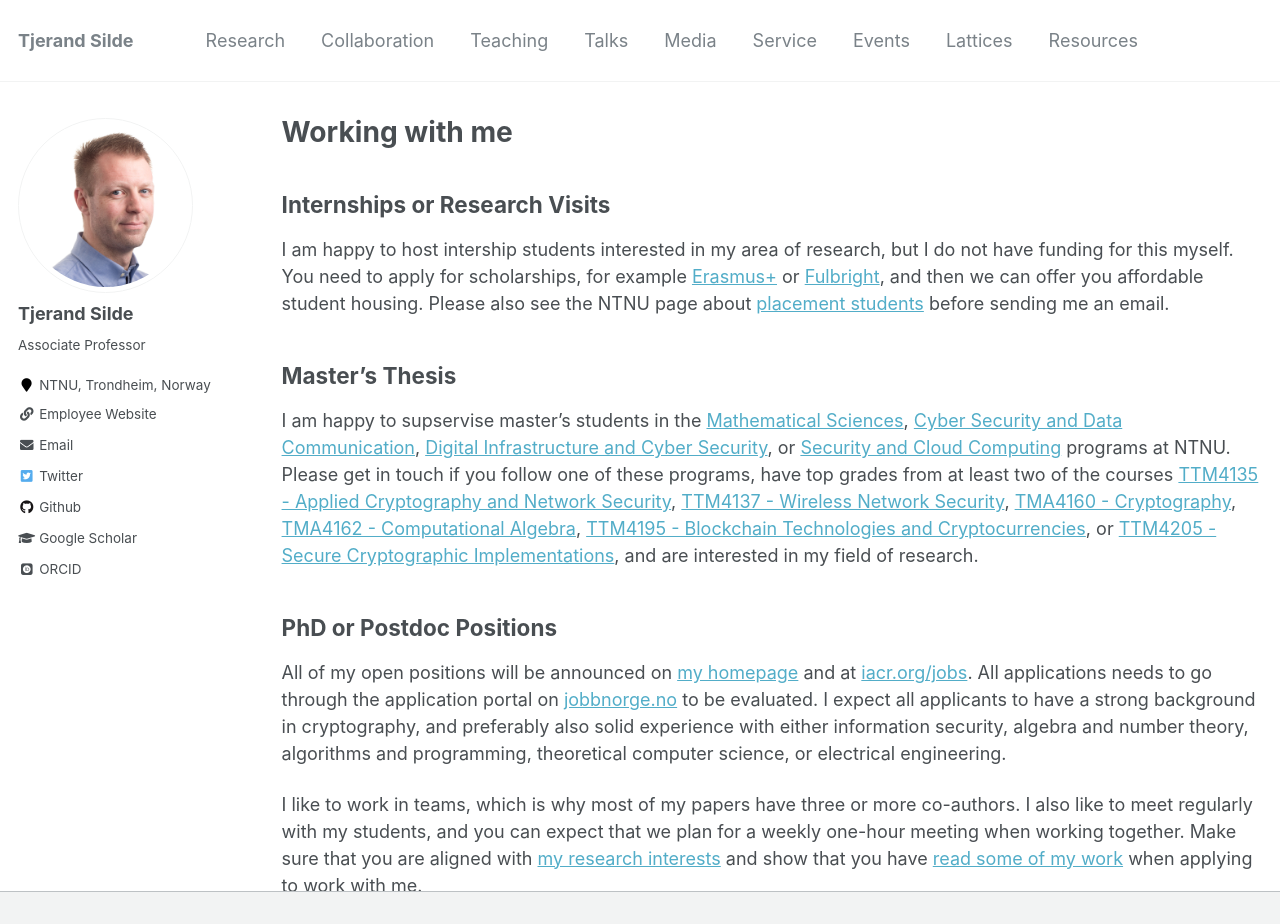
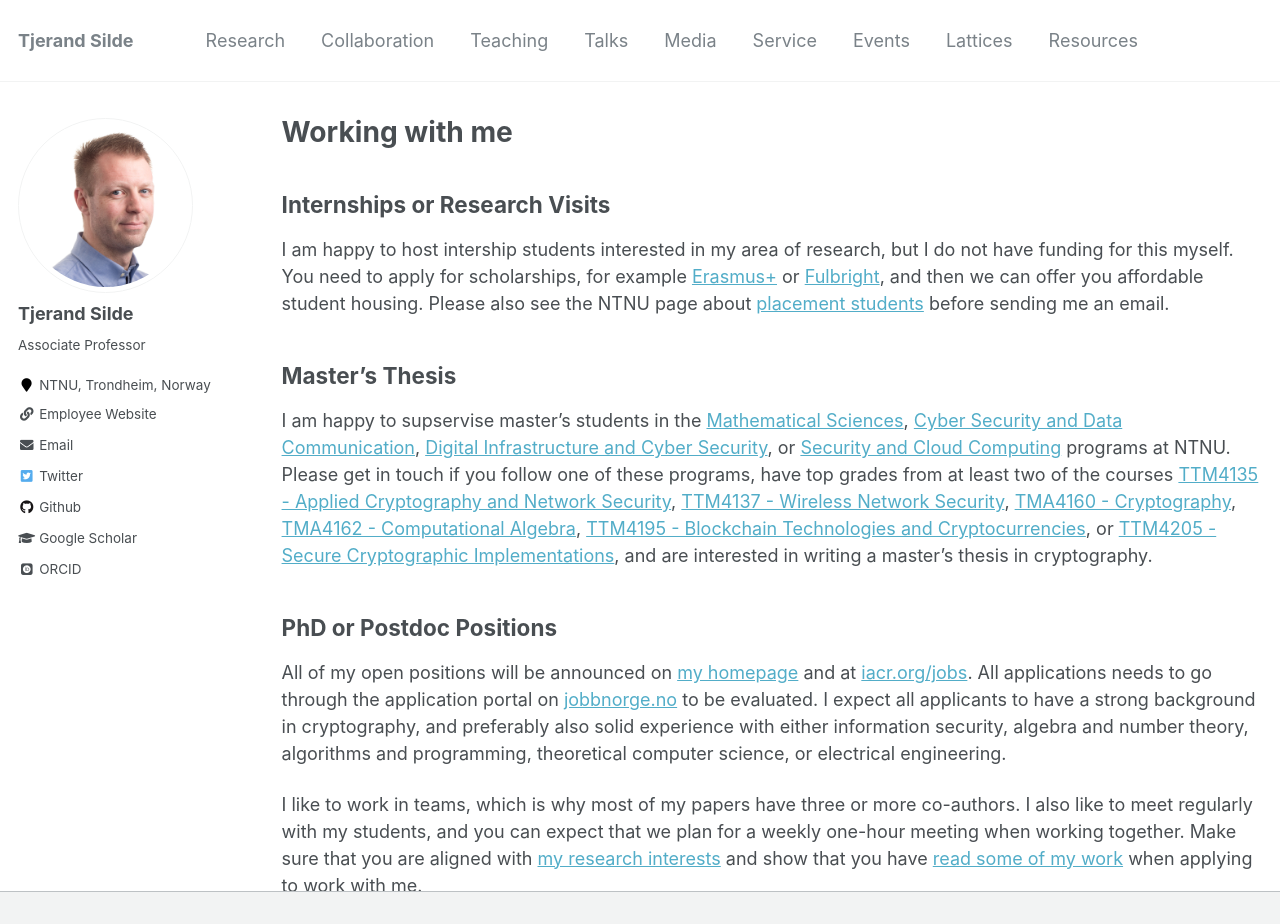
Before and after one commit to tjesi/tjesi.github.io, a Jekyll site: the page built from _pages/work.md, in a window 1280 px wide and 1120 px high, cut to the strip 0-924 px from the top of the window. Built offline with Jekyll 4.4.1, drawn with Linux system fonts in a browser that asks for light colours; some web fonts are replaced.

Commit message:
Update work.md

```diff
--- a/_pages/work.md
+++ b/_pages/work.md
@@ -12,7 +12,7 @@ I am happy to host intership students interested in my area of research, but I d
 
 ## Master's Thesis
 
-I am happy to supservise master's students in the [Mathematical Sciences](https://www.ntnu.edu/studies/msmnfma), [Cyber Security and Data Communication](https://www.ntnu.no/studier/mtkom), [Digital Infrastructure and Cyber Security](https://www.ntnu.edu/studies/mstcnns), or [Security and Cloud Computing](https://www.ntnu.edu/studies/mssecclo) programs at NTNU. Please get in touch if you follow one of these programs, have top grades from at least two of the courses [TTM4135 - Applied Cryptography and Network Security](https://www.ntnu.edu/studies/courses/TTM4135), [TTM4137 - Wireless Network Security](https://www.ntnu.edu/studies/courses/TTM4137), [TMA4160 - Cryptography](https://www.ntnu.edu/studies/courses/TMA4160), [TMA4162 - Computational Algebra](https://www.ntnu.edu/studies/courses/TMA4162), [TTM4195 - Blockchain Technologies and Cryptocurrencies](https://www.ntnu.edu/studies/courses/TTM4195), or [TTM4205 - Secure Cryptographic Implementations](https://www.ntnu.edu/studies/courses/TTM4205), and are interested in my field of research.
+I am happy to supservise master's students in the [Mathematical Sciences](https://www.ntnu.edu/studies/msmnfma), [Cyber Security and Data Communication](https://www.ntnu.no/studier/mtkom), [Digital Infrastructure and Cyber Security](https://www.ntnu.edu/studies/mstcnns), or [Security and Cloud Computing](https://www.ntnu.edu/studies/mssecclo) programs at NTNU. Please get in touch if you follow one of these programs, have top grades from at least two of the courses [TTM4135 - Applied Cryptography and Network Security](https://www.ntnu.edu/studies/courses/TTM4135), [TTM4137 - Wireless Network Security](https://www.ntnu.edu/studies/courses/TTM4137), [TMA4160 - Cryptography](https://www.ntnu.edu/studies/courses/TMA4160), [TMA4162 - Computational Algebra](https://www.ntnu.edu/studies/courses/TMA4162), [TTM4195 - Blockchain Technologies and Cryptocurrencies](https://www.ntnu.edu/studies/courses/TTM4195), or [TTM4205 - Secure Cryptographic Implementations](https://www.ntnu.edu/studies/courses/TTM4205), and are interested in writing a master's thesis in cryptography.
 
 
 ## PhD or Postdoc Positions
```
